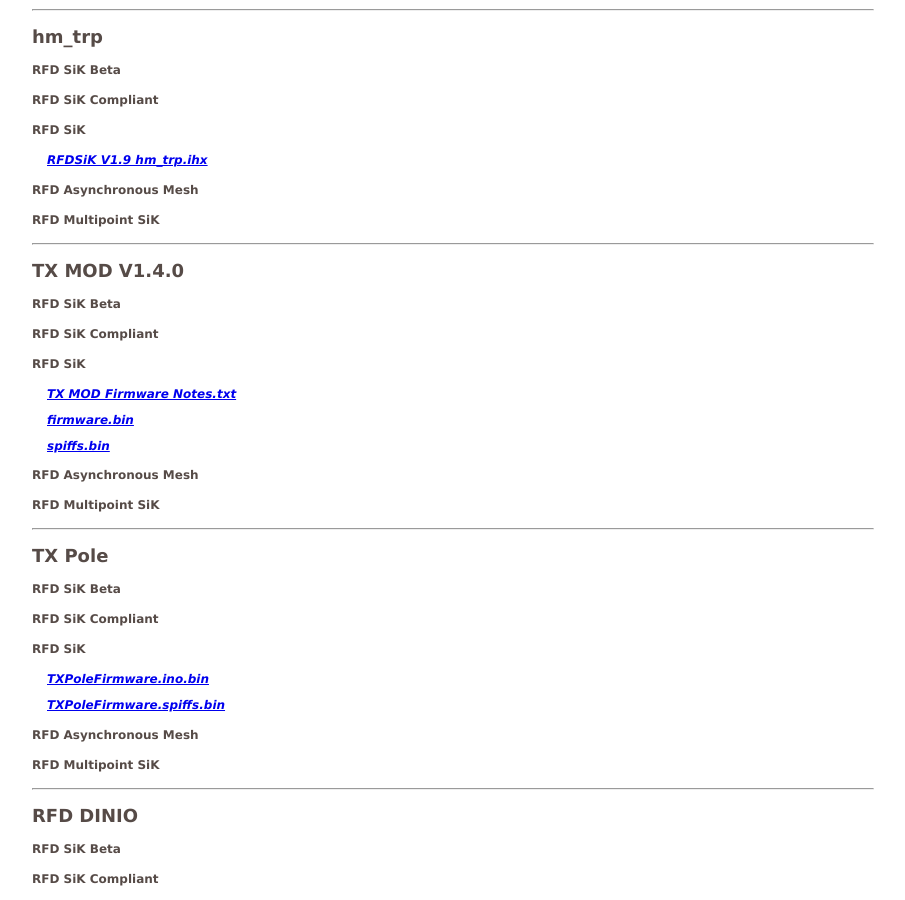
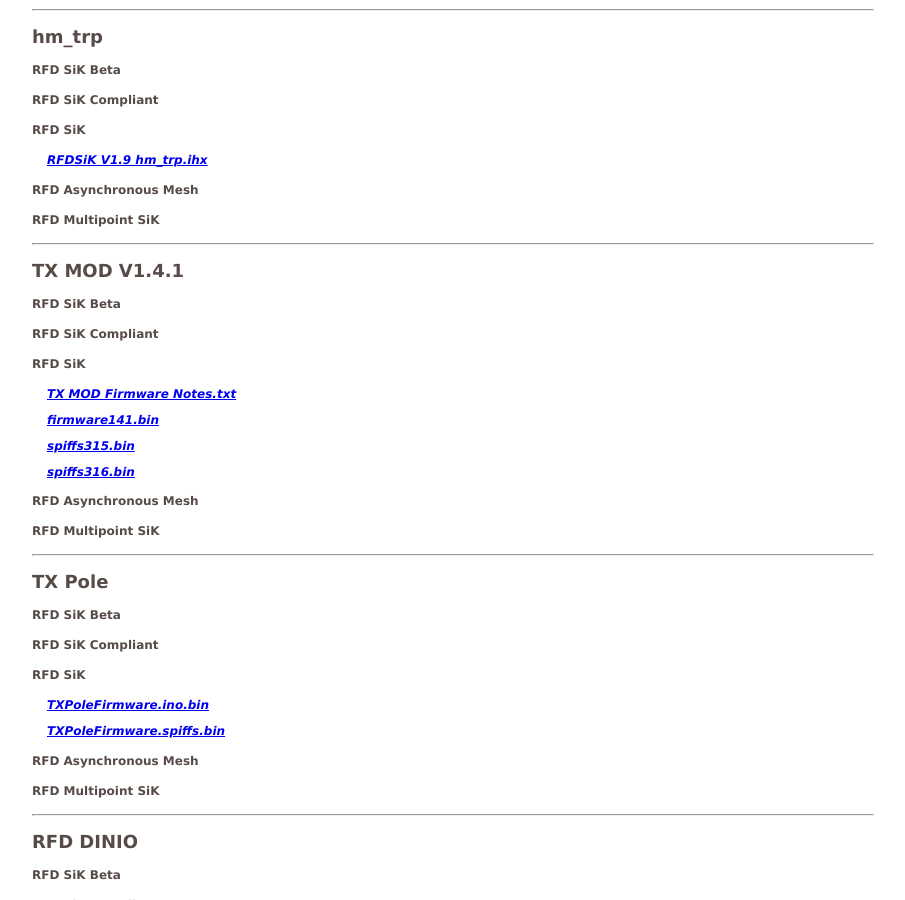
Before and after one commit to RFDesign/rfdesign.github.io, a Jekyll site: the page built from firmware.html, in a window 1280 px wide and 900 px high, scrolled down 2457 px. Shown: the whole window, without its empty margins (176-1081 px from the left). Built offline with Jekyll 4.4.1, drawn with Linux system fonts in a browser that asks for light colours.

Commit message:
Update firmware.yml

```diff
--- a/_data/firmware.yml
+++ b/_data/firmware.yml
@@ -89,11 +89,12 @@
         - file: RFDSiK V1.9 hm_trp.ihx
 
 - modems:
-    heading: TX MOD V1.4.0
+    heading: TX MOD V1.4.1
     SIK:
         - file: TX MOD Firmware Notes.txt
-        - file: firmware.bin
-        - file: spiffs.bin
+        - file: firmware141.bin
+        - file: spiffs315.bin
+        - file: spiffs316.bin
 
 - modems:
     heading: TX Pole
```
